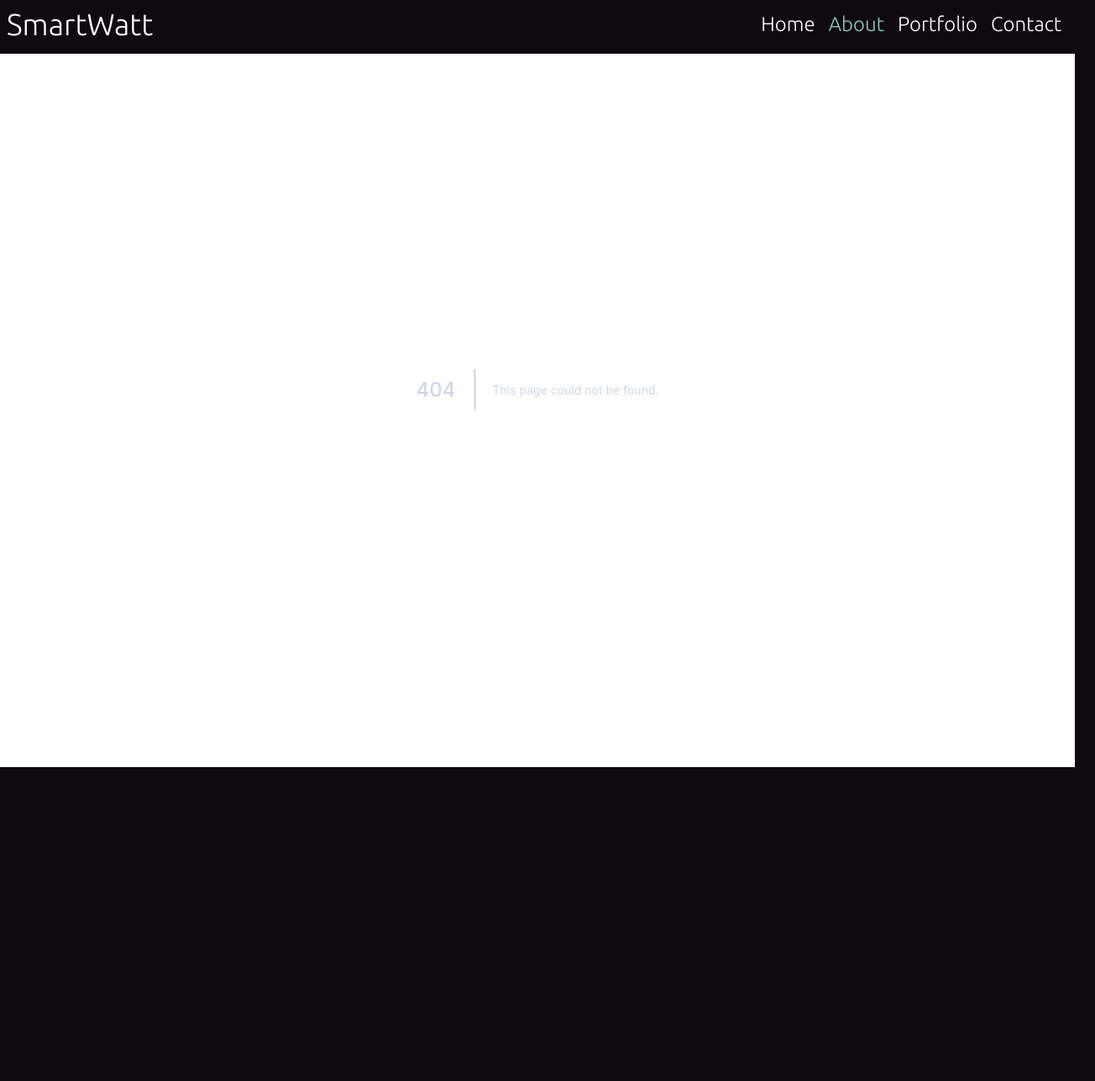
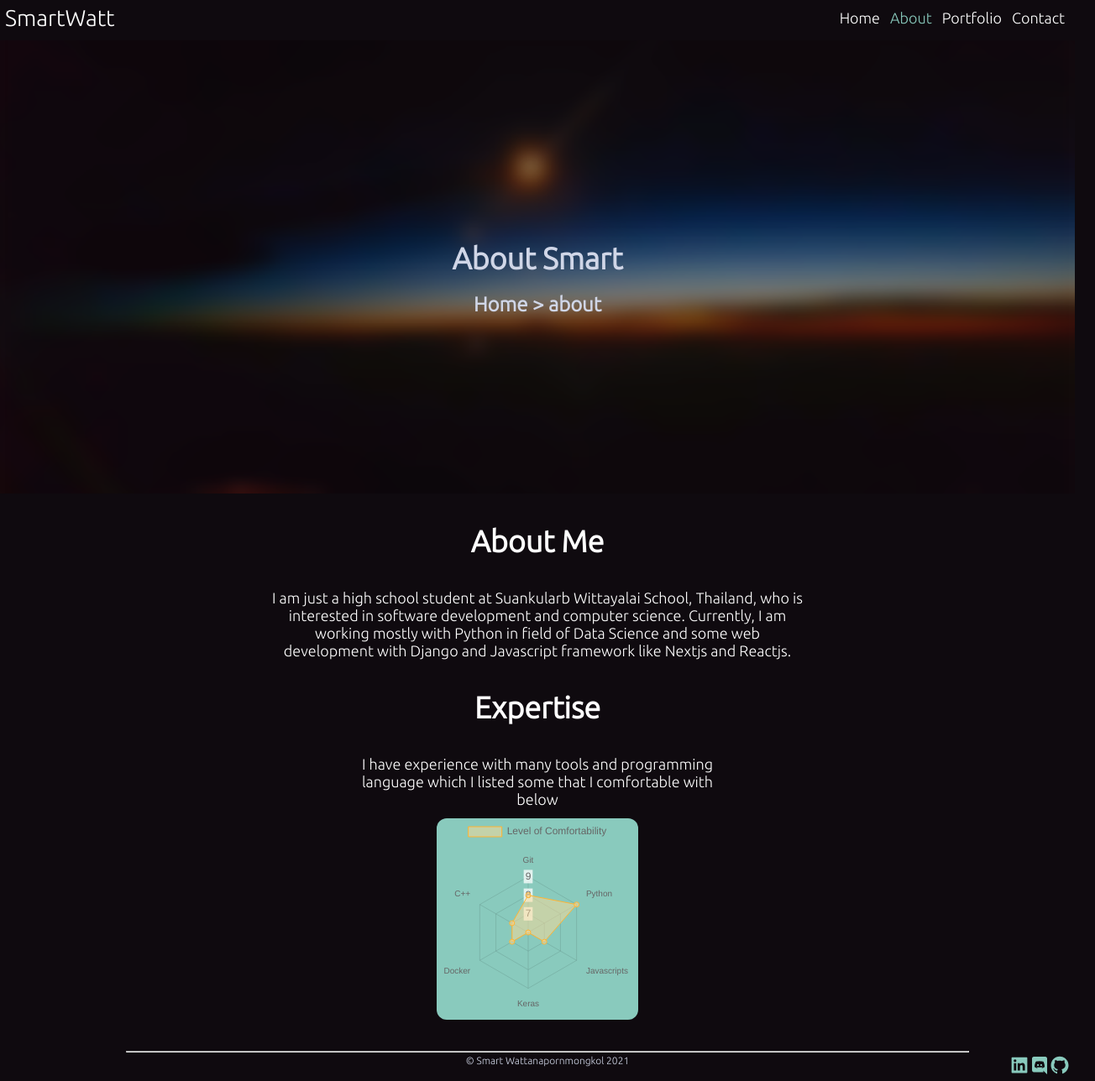
Before and after one commit to smartwhatt/SmartWatt, a Next.js app: page /about in a window 1280 px wide. Before the commit this address had no page. Shown: the whole page at 84% size, 1304 px wide, since content can reach past the window. Before the commit the page ends 914 px from the top, so only its background shows below. Built offline with nearby package versions, Linux system fonts and the light colour scheme.

Commit message:
finish about page

```diff
--- a/package.json
+++ b/package.json
@@ -9,9 +9,12 @@
     "lint": "next lint"
   },
   "dependencies": {
+    "chart.js": "^3.5.1",
     "next": "11.1.2",
     "react": "17.0.2",
+    "react-chartjs-2": "^3.0.4",
     "react-dom": "17.0.2",
+    "react-icons": "^4.2.0",
     "react-typing-effect": "^2.0.5",
     "sass": "^1.39.0"
   },
--- a/src/components/footer.js
+++ b/src/components/footer.js
@@ -1,10 +1,22 @@
 import styles from '../../styles/modules/footer.module.scss'
+
+// Import Icon
+import { AiFillLinkedin, AiFillGithub } from 'react-icons/ai';
+import { RiDiscordFill } from 'react-icons/ri';
 
 
 export default function Footer() {
   return (
+    <>
     <footer className={styles["footer-container"]} >
-        <span className={styles["copyright"]}>&copy;Smart Wattanapornmongkol</span>
+      <hr className={styles["divider"]} />
+        <span className={styles["copyright"]}>&copy; Smart Wattanapornmongkol {new Date().getFullYear()}</span>
+        <div className={styles["social"]}>
+            <a href="https://www.linkedin.com/in/smart-wattanapornmongkol-b3b758207/"><AiFillLinkedin className={styles["icon"]} size={24} /></a>
+            <a href="https://discord.com/users/508507551999197225"><RiDiscordFill className={styles["icon"]} size={24} /></a>
+            <a href="https://github.com/Jimmy-Tempest"><AiFillGithub className={styles["icon"]} size={24} /></a>
+        </div>
     </footer>
+    </>
   )
 }
--- a/src/components/layout.js
+++ b/src/components/layout.js
@@ -5,14 +5,33 @@ const Footer = dynamic(() => import('./footer'))
 
 // React import
 import { useRouter } from 'next/router'
+import { useState, useEffect } from 'react';
 
 export default function Layout({ children }) {
   const router = useRouter();
+  const [displayChildren, setDisplayChildren] = useState(children);
+  const [transitionStage, setTransitionStage] = useState("fadeOut");
+
+  useEffect(() => {
+    setTransitionStage("fadeIn");
+  }, []);
+
+  useEffect(() => {
+    if (children !== displayChildren) setTransitionStage("fadeOut");
+  }, [children, setDisplayChildren, displayChildren]);
+
+  function fadeHandle(){
+    if (transitionStage === "fadeOut") {
+      // console.log("fading out");
+      setDisplayChildren(children);
+      setTransitionStage("fadeIn");
+    }
+  }
 
   return (
     <>
       <Navbar page={router.asPath} />
-      <main>{children}</main>
+      <main className={transitionStage} onTransitionEnd={() => fadeHandle()}>{displayChildren}</main>
       <Footer />
     </>
   )
--- a/src/components/navbar.js
+++ b/src/components/navbar.js
@@ -1,5 +1,5 @@
 import { useState, useEffect } from "react";
-
+import Link from 'next/link'
 //Style Import
 import styles from '../../styles/modules/navbar.module.scss'
 
@@ -39,10 +39,10 @@ export default function Navbar({page}){
               SmartWatt
           </div>
           <div className={styles["nav-items-container"]}>
-            <a href="/" className={`${styles["nav-item"]} ${page === "/" ? styles["active"] : null}`} >Home</a>
-            <a href="/" className={`${styles["nav-item"]} ${page.includes("about") ? styles["active"] : null}`} >About</a>
-            <a href="/" className={`${styles["nav-item"]} ${page.includes("portfolio") ? styles["active"] : null}`} >Portfolio</a>
-            <a href="/" className={`${styles["nav-item"]} ${page.includes("contact") ? styles["active"] : null}`}>Contact</a>
+            <Link href="/"><a className={`${styles["nav-item"]} ${page === "/" ? styles["active"] : null}`}>Home</a></Link>
+            <Link href="/about"><a className={`${styles["nav-item"]} ${page.includes("about") ? styles["active"] : null}`}>About</a></Link>
+            <Link href="/"><a className={`${styles["nav-item"]} ${page.includes("portfolio") ? styles["active"] : null}`}>Portfolio</a></Link>
+            <Link href="/"><a className={`${styles["nav-item"]} ${page.includes("contact") ? styles["active"] : null}`} >Contact</a></Link>
           </div>
         </nav>
     );
--- /dev/null
+++ b/src/components/title.js
@@ -0,0 +1,19 @@
+import styles from '../../styles/modules/title.module.scss'
+import Link from 'next/link'
+
+
+export default function Title(props) {
+  return (
+    <div className={styles["title-container"]}>
+        <div className={styles["title"]}>
+            <h1 className={styles["title-header"]}>{props.title}</h1>
+            <h2 className={styles["title-path"]}><Link href="/"><a>Home</a></Link> {props.path.split("/").map((path, index) => {
+                if (props.path.split("/").length-1 !== index)
+                return <>{path} {">"}</>
+                else return <> {path}</>
+            })}</h2>
+        </div>
+
+    </div>
+  )
+}
--- /dev/null
+++ b/src/pages/about.js
@@ -0,0 +1,52 @@
+import Head from 'next/head'
+import styles from '../../styles/modules/about.module.scss'
+import dynamic from 'next/dynamic'
+import {useRouter} from 'next/router'
+const Title = dynamic(() => import('../components/title'))
+import { Radar } from 'react-chartjs-2';
+
+export default function About() {
+    const router = useRouter()
+
+    const data = {
+        labels: ['Git', 'Python', 'Javascripts', 'Keras', 'Docker', 'C++'],
+        datasets: [
+          {
+            label: 'Level of Comfortability',
+            data: [8, 9, 7, 6, 7, 7],
+            backgroundColor: 'rgba(255, 217, 150, 0.5)',
+            borderColor: '#ffb433',
+            borderWidth: 1,
+          },
+        ],
+      };
+      const options = {
+        scale: {
+            ticks: {
+                beginAtZero: true,
+                max: 10,
+                min: 0,
+                stepSize: 1
+            }
+
+        },
+      };
+
+
+  return (
+      <>
+      <Title title="About Smart" path={router.asPath} />
+      <div>
+          <h3 className={styles["h3"]}>About Me</h3>
+          <p className={styles["paragraph"]}>I am just a high school student at Suankularb Wittayalai School, Thailand, who is interested in software development and computer science. Currently, I am working mostly with Python in field of Data Science and some web development with Django and Javascript framework like Nextjs and Reactjs.</p>
+      </div>
+      <div>
+        <h3 className={styles["h3"]}>Expertise</h3>
+        <p className={styles["expertise-paragraph"]}>I have experience with many tools and programming language which I listed some that I comfortable with below</p>
+        <div className={styles["chart"]}>
+        <Radar data={data} options={options}/>
+        </div>
+      </div>
+      </>
+  )
+}
--- a/src/pages/index.js
+++ b/src/pages/index.js
@@ -1,7 +1,6 @@
 import Head from 'next/head'
 import Image from 'next/image'
 import styles from '../../styles/modules/Home.module.scss'
-import {useEffect, useRef} from "react";
 import ReactTypingEffect from 'react-typing-effect';
 
 export default function Home() {
--- a/styles/globals.scss
+++ b/styles/globals.scss
@@ -1,4 +1,17 @@
 @use "./palette.scss" as p;
+
+@media (pointer: none), (pointer: coarse) {
+  html {
+      font-size: 12px;
+  }
+}
+
+@media only screen and (max-width: 600px) {
+  html {
+      font-size: 12px;
+  }
+}
+
 
 html,
 body {
@@ -6,6 +19,7 @@ body {
   margin: 0;
   font-family: Ubuntu, sans-serif;
   background-color: p.$background-secondary-light;
+  color: p.$text-primary;
 }
 
 a {
@@ -30,33 +44,32 @@ h2{
 main{
   margin-top: 4em;
   transition: 1s;
-  -webkit-animation: fadein 2s; /* Safari, Chrome and Opera > 12.1 */
-       -moz-animation: fadein 2s; /* Firefox < 16 */
-        -ms-animation: fadein 2s; /* Internet Explorer */
-         -o-animation: fadein 2s; /* Opera < 12.1 */
-            animation: fadein 2s;
+  opacity: 0;
+}
+
+.fadeIn {
+  opacity: 1;
 }
 
 
-@keyframes fadein {
-  from { opacity: 0; }
-  to   { opacity: 1; }
+/* width */
+::-webkit-scrollbar {
+  width: .5rem;
 }
 
-/* Firefox < 16 */
-@-moz-keyframes fadein {
-  from { opacity: 0; }
-  to   { opacity: 1; }
+/* Track */
+::-webkit-scrollbar-track {
+  background: p.$background-secondary-light;
 }
 
-/* Safari, Chrome and Opera > 12.1 */
-@-webkit-keyframes fadein {
-  from { opacity: 0; }
-  to   { opacity: 1; }
+/* Handle */
+::-webkit-scrollbar-thumb {
+  background: black;
+  // border: solid white 1px;
+  border-radius: 1rem;
 }
 
-/* Internet Explorer */
-@-ms-keyframes fadein {
-  from { opacity: 0; }
-  to   { opacity: 1; }
+/* Handle on hover */
+::-webkit-scrollbar-thumb:hover {
+  opacity: 80%;
 }
--- /dev/null
+++ b/styles/modules/about.module.scss
@@ -0,0 +1,26 @@
+@use "../palette.scss" as p;
+
+.h3{
+    text-align: center;
+    font-size: 3rem;
+}
+.paragraph{
+    text-align: center;
+    width: 50vw;
+    margin: 0 auto;
+    font-size: 1.5rem;
+}
+
+.expertise-paragraph{
+    text-align: center;
+    width: 35vw;
+    margin: 0 auto;
+    font-size: 1.5rem;
+}
+
+.chart{
+    width: 20rem;
+    border-radius: 1em;
+    margin: 1rem auto;
+    background-color: p.$secondary-accent-light;
+}
--- a/styles/modules/footer.module.scss
+++ b/styles/modules/footer.module.scss
@@ -3,13 +3,35 @@
 .footer-container{
     display: inline-grid;
     grid-template-columns: 20% 60% 20%;
+    grid-template-rows: 1px 1rem;
     grid-template-areas: "none copyright social";
     width: 100%;
     padding: 1em;
+    margin: 1rem;
+}
+
+.divider{
+    grid-column: 1/-1;
+    margin: .25rem;
+    height: 0;
+    width: 80%;
+    margin: 0 auto;
 }
 
 .copyright{
-    color: p.$text-primary;
+    color: p.$primary-accent-light;
     grid-area: copyright;
     text-align: center;
+    padding: .5rem;
 }
+
+.social{
+    color: p.$secondary-accent-light;
+    grid-area: social;
+    text-align: right;
+    padding: .5rem;
+}
+
+.icon:hover{
+    color: p.$secondary-light;
+}
--- /dev/null
+++ b/styles/modules/title.module.scss
@@ -0,0 +1,31 @@
+@use "../palette.scss" as p;
+
+.title-container{
+    /* The image used */
+  background-image: url("/img/title-image.png");
+  /* Set a specific height */
+  max-height: calc(75vh - 5rem);
+  min-height: calc(75vh - 5rem);
+
+  /* Create the parallax scrolling effect */
+  background-attachment: fixed;
+  background-position: center;
+  background-repeat: no-repeat;
+  background-size: cover;
+  display: grid;
+  grid-template-rows: 10% 70% 20%;
+  grid-template-areas: "none" "title" "none2";
+}
+
+.title{
+    grid-area: title;
+    display: grid;
+    grid-template-rows: 60% 40%;
+    text-align: center;
+    color: p.$primary-accent-light;
+  }
+
+.title-header{
+    margin-top: auto;
+    margin-bottom: 0;
+}
```
Also changed, not shown: 1 other file (tests, documents, lock files or other folders).
